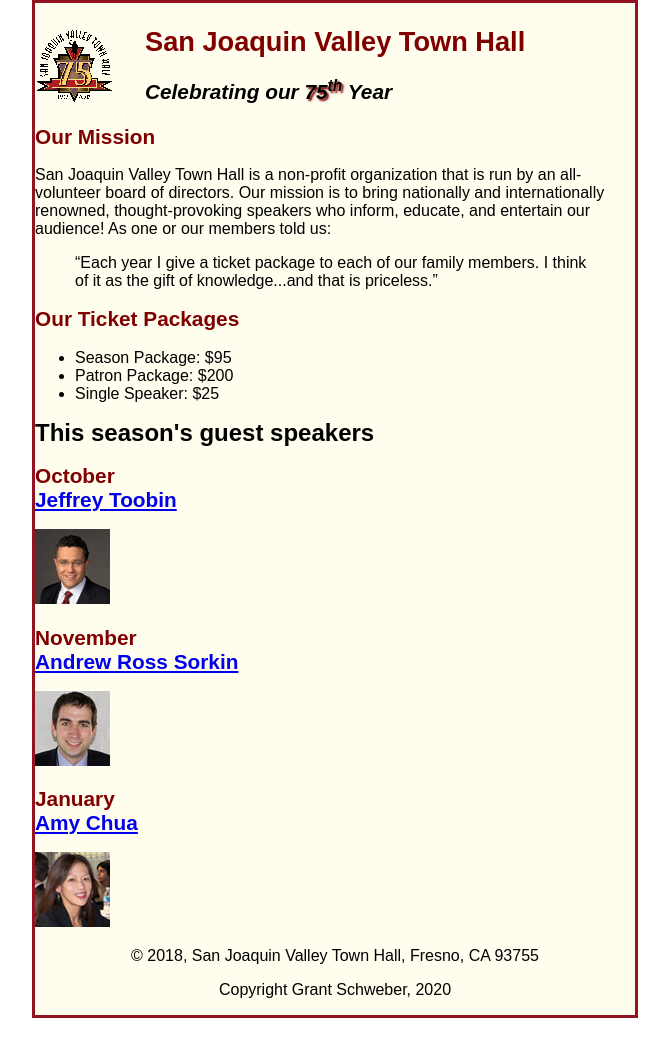
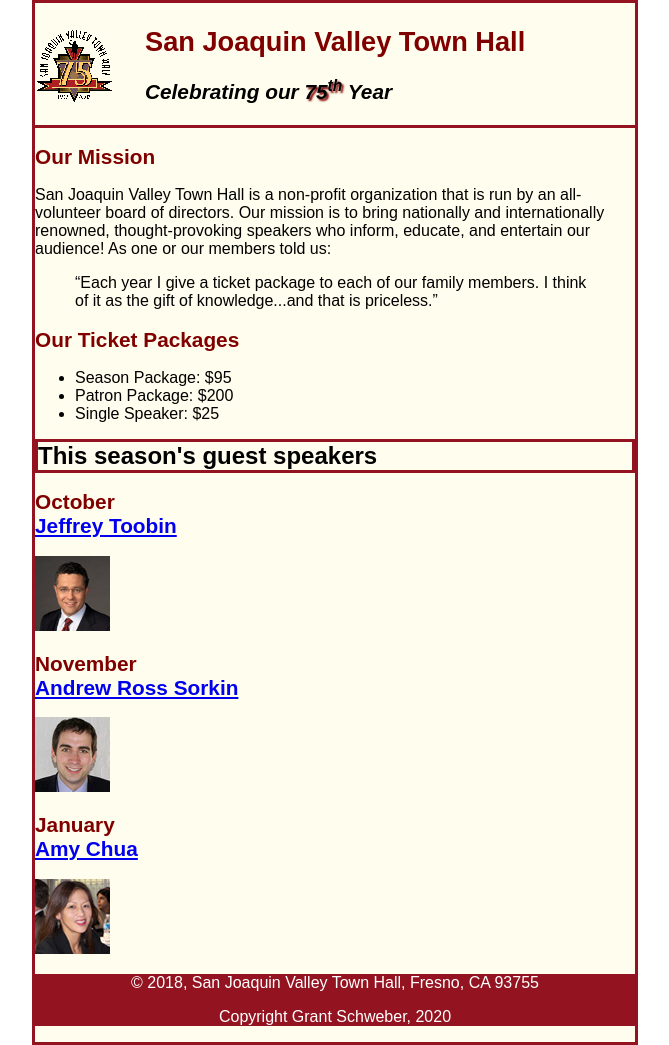
Before and after one commit to gschweber12/A11, a plain HTML site: page index.html in a window 1280 px wide. Shown: the whole page, without its empty margins (305-974 px from the left). Before the commit the page ends 1018 px from the top, so only its background shows below. Drawn offline with Linux system fonts and the light colour scheme.

Commit message:
Feature: added border and background color

```diff
--- a/styles/main.css
+++ b/styles/main.css
@@ -13,6 +13,11 @@
 }
 
 /* the styles for the header */
+header {
+	border-bottom: 3px solid #931420;
+
+}
+
 header img {
 	float: left;
 }
@@ -38,6 +43,7 @@
 
 main h1 {
 	font-size: 150%;
+	border: 3px solid #931420;
 }
 
 main h2 {
@@ -52,8 +58,12 @@
 a:focus, a:hover {
 	font-style: italic;
 }
+footer{
+	background-color: #931420;
+}
 
 footer p {
 	text-align: center;
+	color: white;
 }
 /* the styles for the footer */
```
